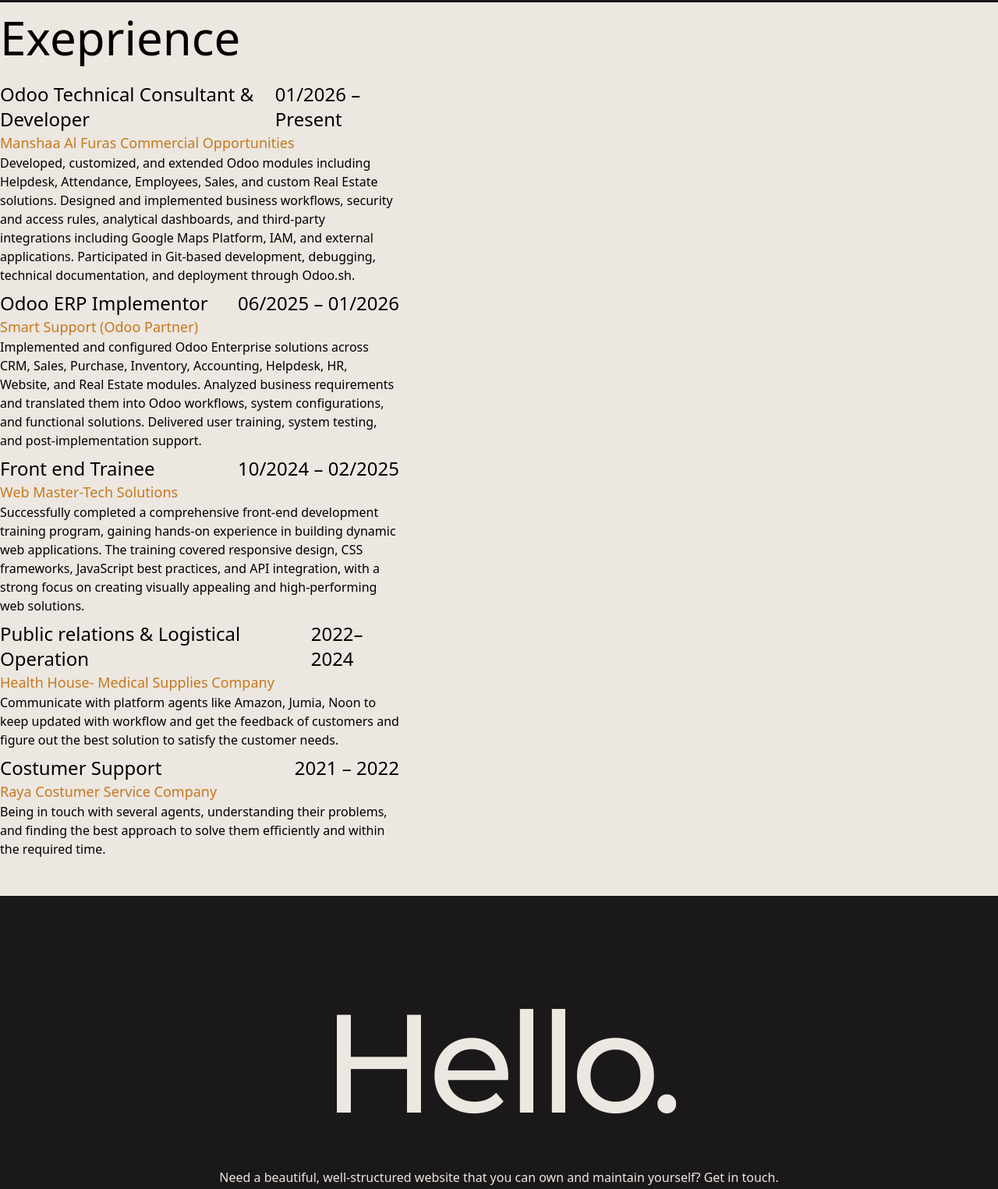
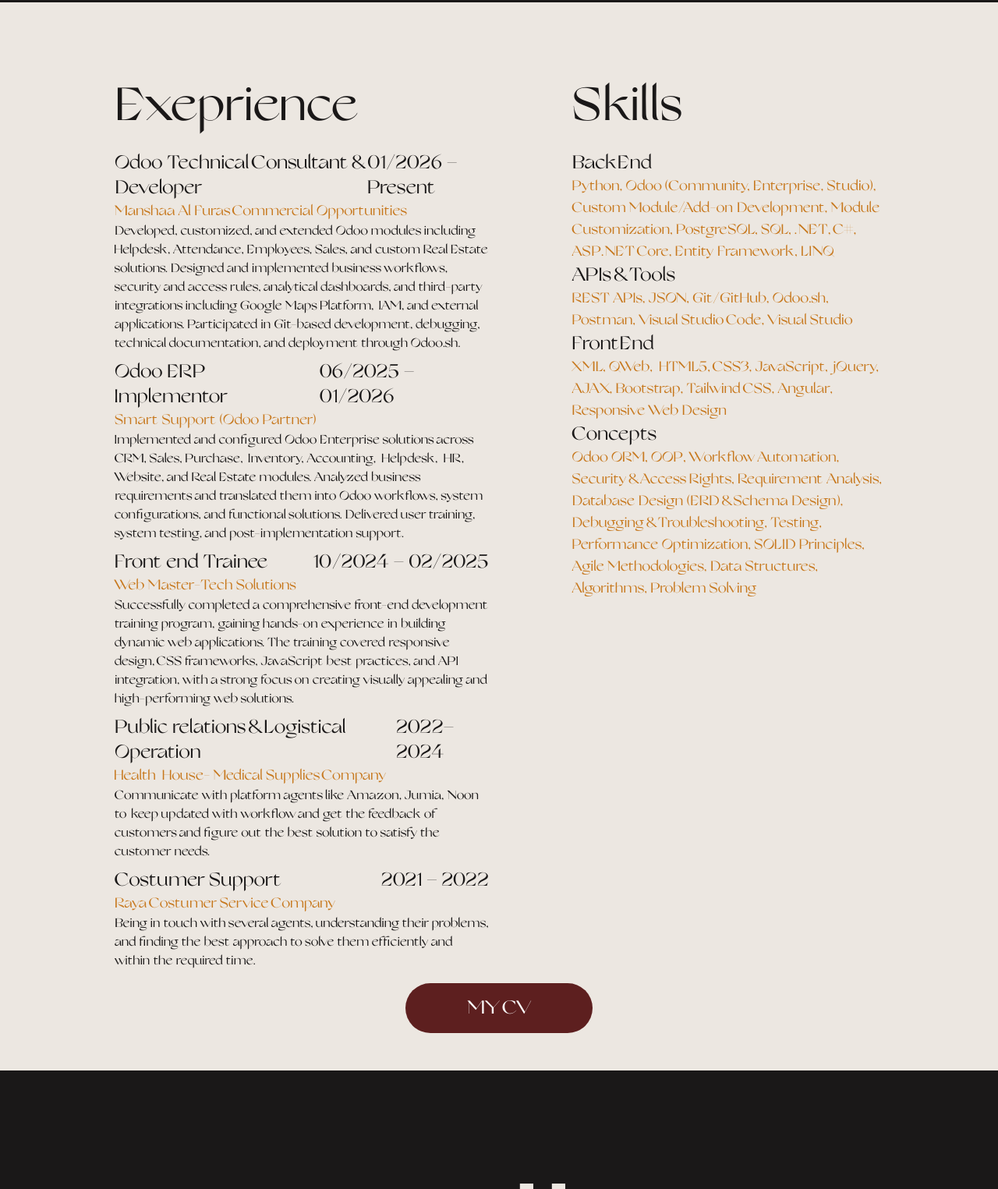
Before and after one commit to ibrahim-ismail1/Personal-Portoflio---Taliwind-, a website: page index.html in a window 1280 px wide. Shown: the part 6048-7573 px from the top of the page at 78% size. Drawn offline with nearby package versions, Linux system fonts and the light colour scheme; files whose address does not match are found by name; a web font is replaced by a local one.

Commit message:
fix the layout

```diff
--- a/index.html
+++ b/index.html
@@ -547,7 +547,10 @@
   </section>
 
   <!-- Skills &Exeperience -->
-<!-- Exeprience -->
+  <section id="Skills" class="container mt-12 px-3 pt-10 font-['GrandSlag-Roman'] text-[#1A1818] md:px-10">
+    <div class=" flex flex-col gap-y-3 md:flex-row md:justify-evenly">
+      <!-- Exeprience -->
+      <!-- Exeprience -->
 <div class="w-full space-y-3 md:w-2/5">
   <h2 class="text-[60px]">Exeprience</h2>
   <ul class="space-y-2">
@@ -637,6 +640,61 @@
   </ul>
 </div>
 
+       <!-- Skills -->
+<div class="w-full space-y-3 md:w-1/3">
+  <h2 class="text-[60px]">Skills</h2>
+
+  <ul>
+
+    <li>
+      <h4 class="text-2xl">BackEnd</h4>
+      <p class="text-lg text-[#c7781d]">
+        Python, Odoo (Community, Enterprise, Studio), Custom Module/Add-on
+        Development, Module Customization, PostgreSQL, SQL, .NET, C#,
+        ASP.NET Core, Entity Framework, LINQ
+      </p>
+    </li>
+
+    <li>
+      <h4 class="text-2xl">APIs & Tools</h4>
+      <p class="text-lg text-[#c7781d]">
+        REST APIs, JSON, Git/GitHub, Odoo.sh, Postman,
+        Visual Studio Code, Visual Studio
+      </p>
+    </li>
+
+    <li>
+      <h4 class="text-2xl">FrontEnd</h4>
+      <p class="text-lg text-[#c7781d]">
+        XML, QWeb, HTML5, CSS3, JavaScript, jQuery,
+        AJAX, Bootstrap, Tailwind CSS, Angular,
+        Responsive Web Design
+      </p>
+    </li>
+
+    <li>
+      <h4 class="text-2xl">Concepts</h4>
+      <p class="text-lg text-[#c7781d]">
+        Odoo ORM, OOP, Workflow Automation, Security & Access Rights,
+        Requirement Analysis, Database Design (ERD & Schema Design),
+        Debugging & Troubleshooting, Testing, Performance Optimization,
+        SOLID Principles, Agile Methodologies, Data Structures,
+        Algorithms, Problem Solving
+      </p>
+    </li>
+
+  </ul>
+</div>
+
+    </div>
+    <a
+    href="https://drive.google.com/file/d/1rJtkIjezEuRidTJQDZSQ8z9gOxRegaUU/view?usp=sharing"
+    target="_blank"
+    class=" mt-4 text-center block m-auto bg-[#5d1f1f] text-white mb-3 py-4 rounded-4xl text-2xl  hover:bg-[#a5532a] md:hover:w-1/4 transition-all md:w-1/5"
+  >
+    MY CV
+  </a>  </section>
+
   <section id="Contact" data-observe class="text-center bg-[#1A1818] mt-12 px-10 pt-20 pb-7 text-[#ECE7E1] flex flex-col justify-center items-center">
     <div class="overflow-hidden">
       <h2 class="ContactHeader font-['Montserrat'] text-[90px] transform translate-y-[100%]  font-[400] tracking-tighter   transition-all duration-500 md:text-left md:text-[14vw]">Hello.</h2>
```
